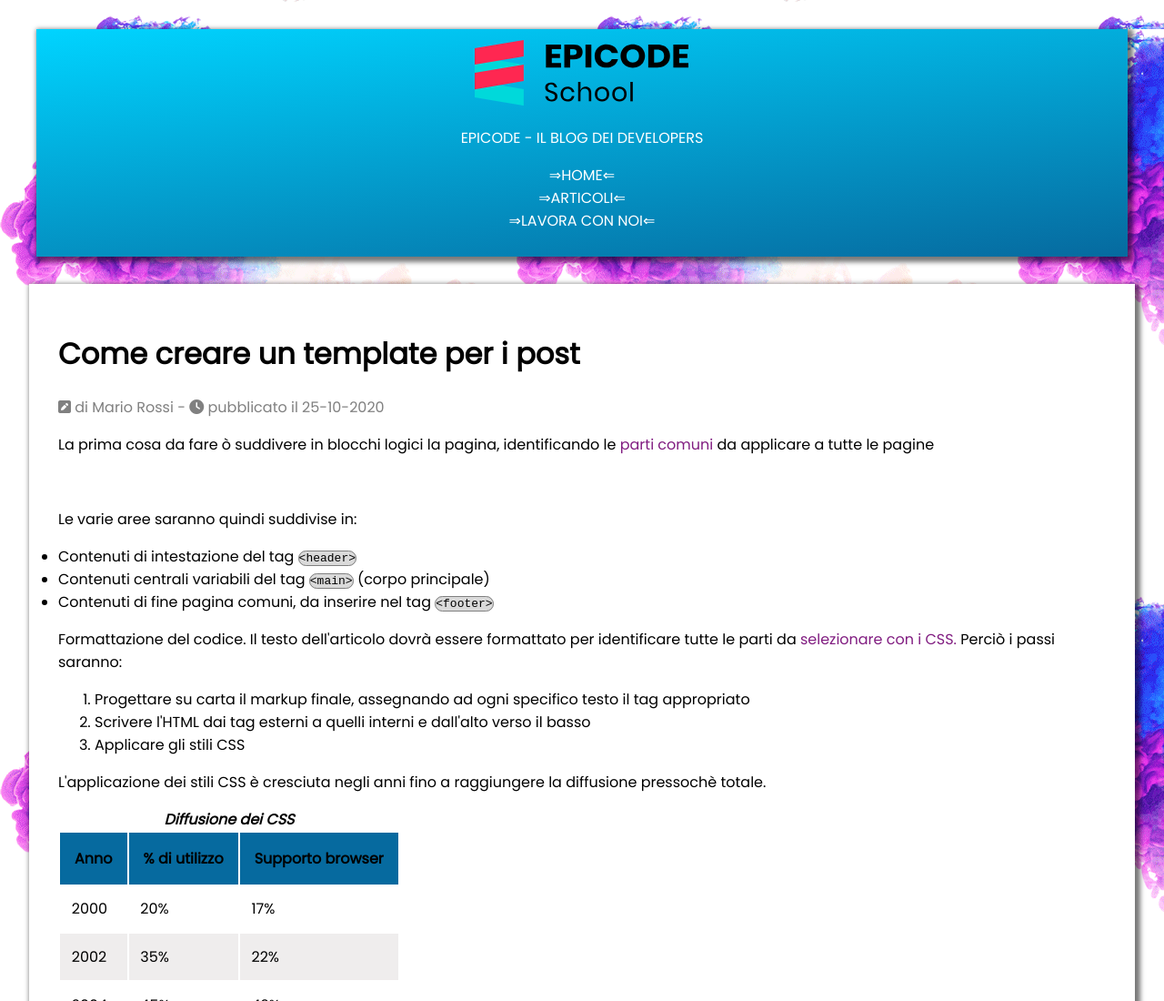
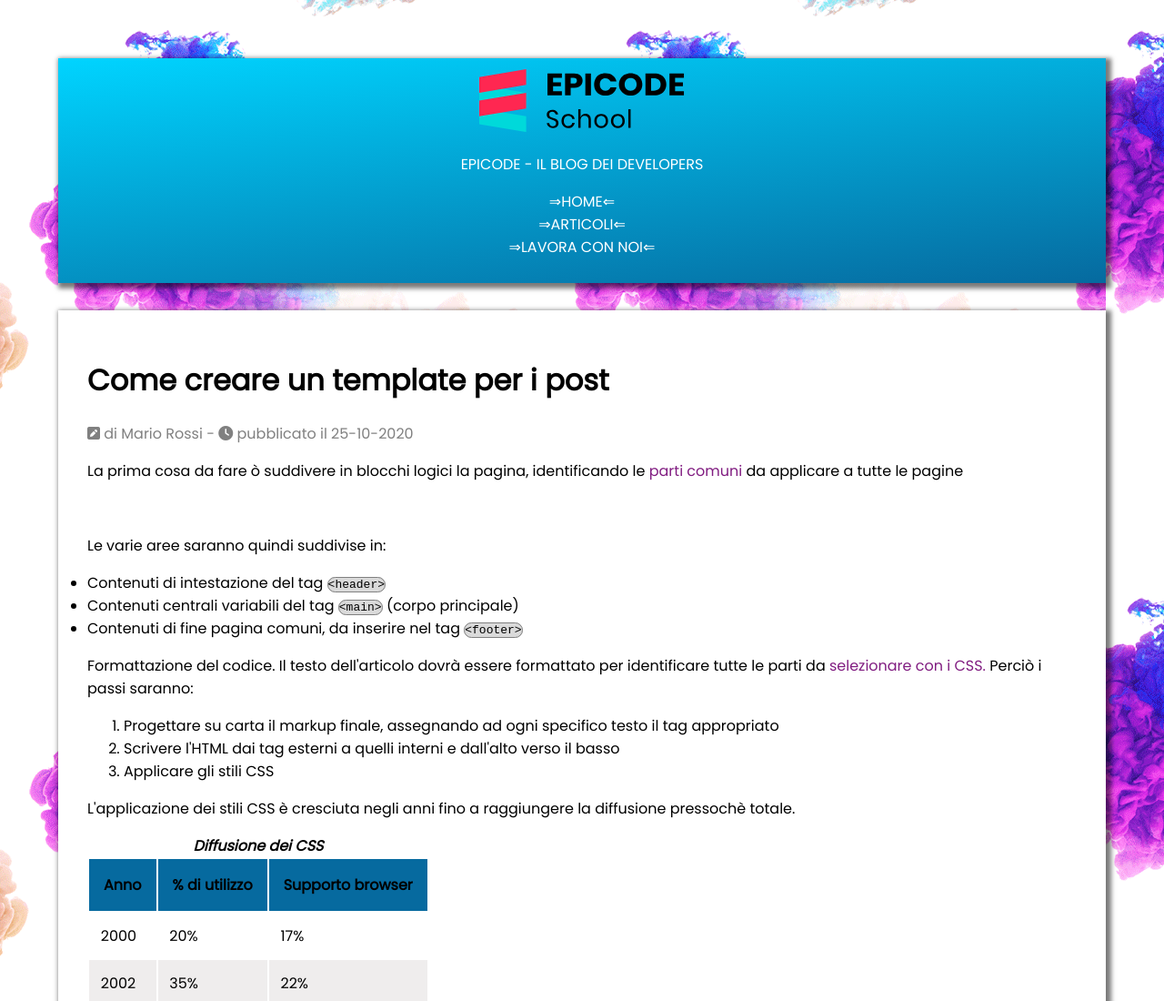
Before and after one commit to promi93/W01-Day4, a plain HTML site: page index.html in a window 1280 px wide. Shown: the top 1100 px of the page at 91% size. Drawn offline with Linux system fonts and the light colour scheme.

Commit message:
end change

```diff
--- a/assets/css/style.css
+++ b/assets/css/style.css
@@ -3,9 +3,9 @@
 html, body {
     font-family: 'Poppins', sans-serif;
     font-size: 1em;
-    margin: 1em auto;
     background-image: url(../img/sfondo.png);
     box-sizing: border-box;
+    margin: 2em;
 }
 
 img {
@@ -14,9 +14,7 @@ img {
 
 
 .container-logo {
-    width: 92%;
     background-image: linear-gradient(173deg, #00d4ff, #066a9f);
-    margin: 0 auto;
     text-align: center;
     color: white;
     padding: 0.7em;
@@ -41,8 +39,6 @@ li>a {
 
 .container {
     background-color: white;
-    width: 90%;
-    margin: 1em auto;
     padding: 2em;
     margin-top: 30px;
     box-shadow: 3px 3px 5px 3px rgba(0, 0, 0, 0.524);
@@ -147,9 +143,8 @@ footer{
     background-image: linear-gradient(173deg, #6338db, #1a0e3b);
     box-shadow: 2px 2px 8px 1px rgba(0, 0, 0, 0.463);
     color: white;
-    width: 93%;
     text-align: center;
-    margin: 0 auto;
+
 }
 
 .foot {
```
